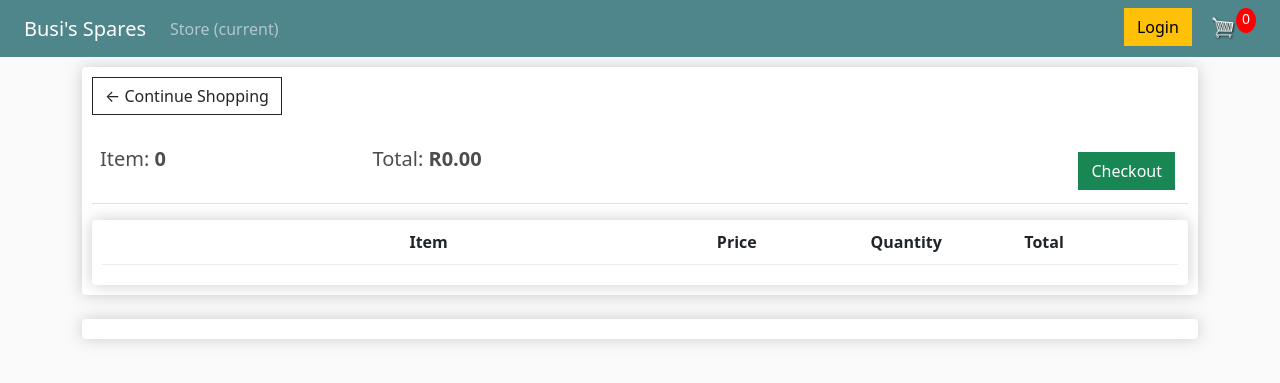
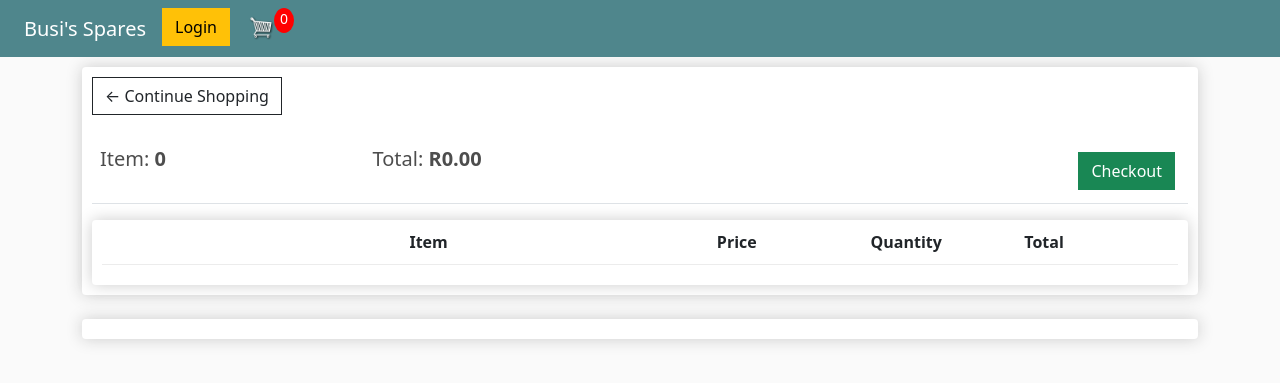
Before and after one commit to Rankhala/Store, a Django app: page /cart/ in a window 1280 px wide. Shown: the top 383 px of the page. Run offline with Django 4.2, Linux system fonts and the light colour scheme; lists and menus that the app fills with data are empty.

```diff
--- a/store/templates/store/main.html
+++ b/store/templates/store/main.html
@@ -63,12 +63,12 @@
 	    <span class="navbar-toggler-icon"></span>
 	  </button>
 
-	  <div class="collapse navbar-collapse justify-content-between" id="navbarSupportedContent">
+	  <!-- <div class="collapse navbar-collapse justify-content-between" id="navbarSupportedContent">
 	    <ul class="navbar-nav mr-auto">
 	      <li class="nav-item active">
 	        <a class="nav-link" href="{% url 'store' %}">Store <span class="sr-only">(current)</span></a>
 	    </ul>
-	  </div>
+	  </div> -->
 
 	  <div class="form-inline my-2 my-lg-0">
 	     <a href="#"class="btn btn-warning">Login</a>
```
Also changed, not shown: requirements.txt (added, +48 -0 lines).
